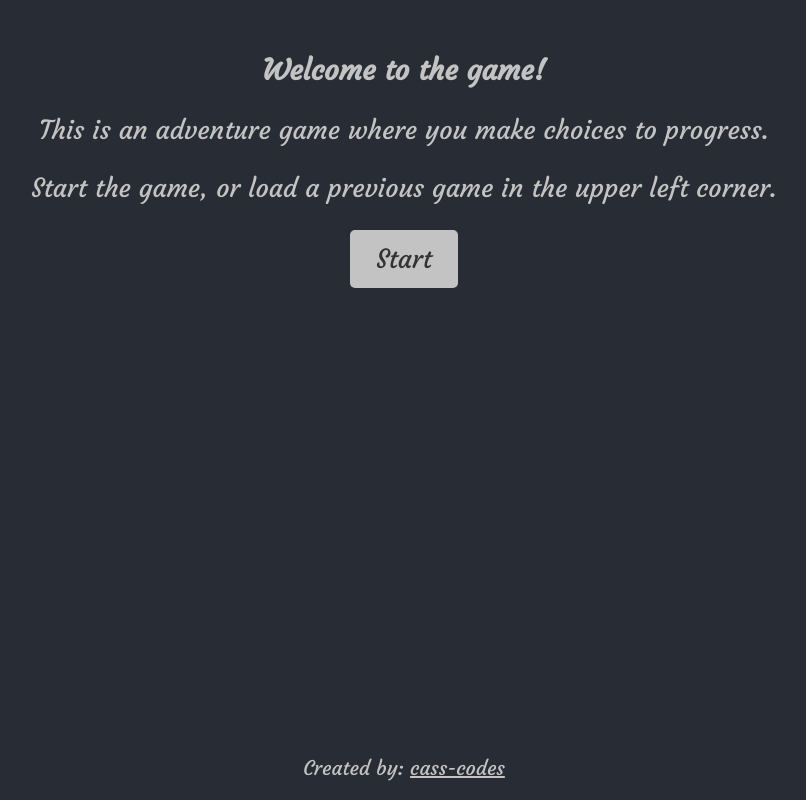
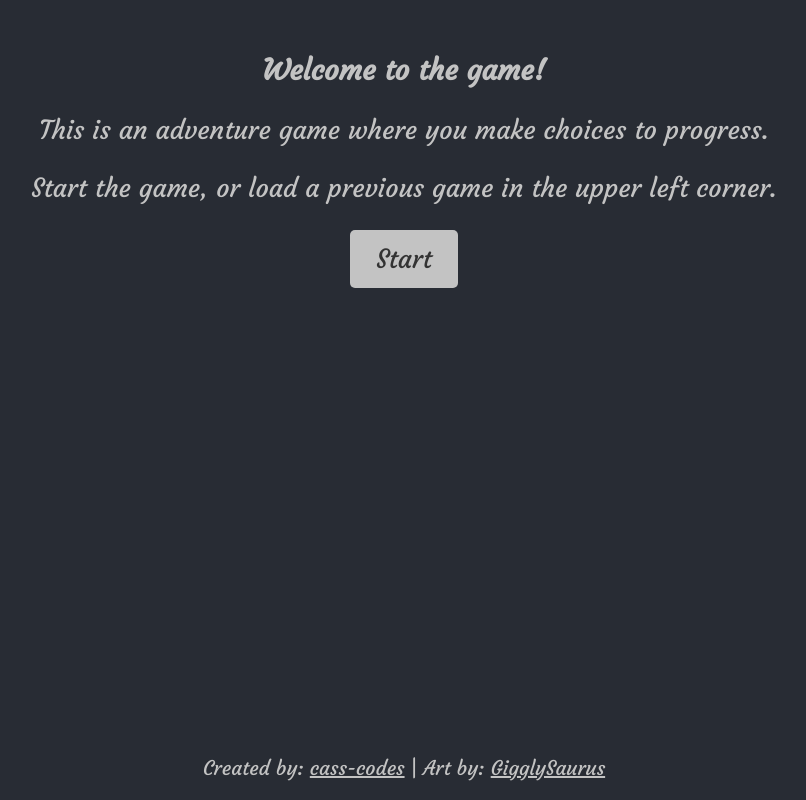
Before and after one commit to cass-codes/adventure-awaits, a React (Create React App) app: page / in a window 1280 px wide. Shown: the part 335-1135 px from the top of the page, without its empty margins (236-1042 px from the left). Built offline with nearby package versions, Linux system fonts and the light colour scheme; a web font is replaced by a local one.

Commit message:
updating readme and footer

```diff
--- a/src/App.tsx
+++ b/src/App.tsx
@@ -20,6 +20,14 @@ function App() {
           >
             cass-codes
           </a>
+          {""} | Art by:{" "}
+          <a
+            href="https://www.redbubble.com/people/gigglysaurus/shop"
+            rel="noreferrer"
+            target="_blank"
+          >
+            GigglySaurus
+          </a>
         </p>
       </footer>
     </div>
```
Also changed, not shown: 1 other file (tests, documents, lock files or other folders).
